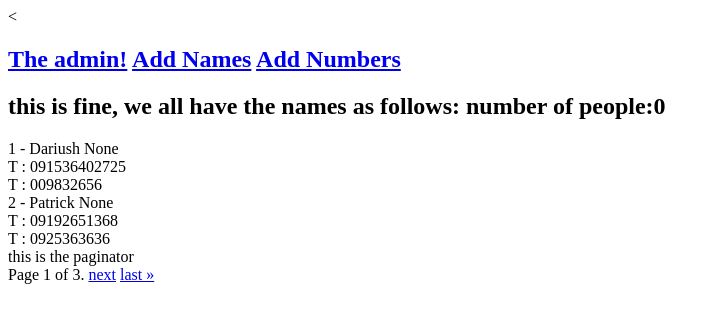
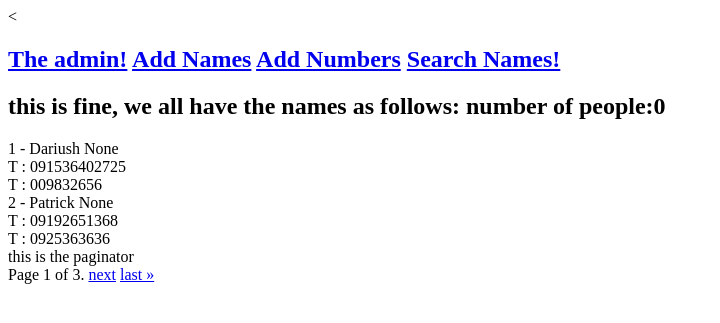
Before and after one commit to Delmehr/telpro, a Django app: page / in a window 1280 px wide. Shown: the top 323 px of the page, without its empty margins (0-720 px from the left). Run offline with Django 3.2, Linux system fonts and the light colour scheme; data comes from the database, SQL or seed files in the repository.

Commit message:
added search link to index

```diff
--- a/telapp/templates/telapp/index.html
+++ b/telapp/templates/telapp/index.html
@@ -12,6 +12,8 @@
     <a href="http://127.0.0.1:8000/admin">The admin!</a>
     <a href="http://127.0.0.1:8000/admin/telapp/person/">Add Names</a>
     <a href="http://127.0.0.1:8000/admin/telapp/telnum/">Add Numbers</a>
+    <a href="http://127.0.0.1:8000/search/">Search Names!</a>
+
 </h2>
 <h2>this is fine, we all have the names as follows:
 number of people:{{person_list|length}}
```
